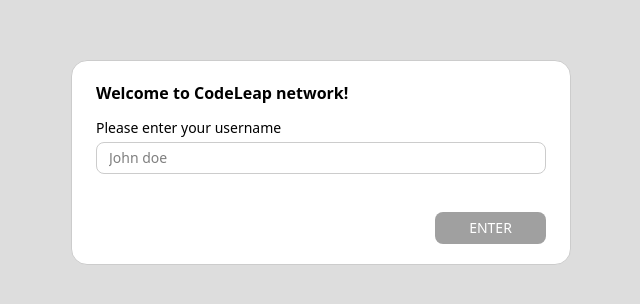
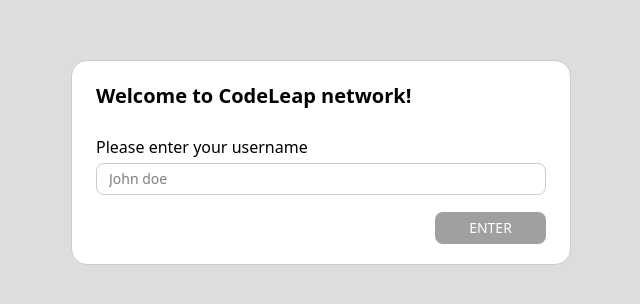
Before and after one commit to LeonardoSantosBR/codeleap-frontend-challenge, a React (Vite) app: page / in a window 1280 px wide. Shown: the part 238-542 px from the top of the page, without its empty margins (319-959 px from the left). Built offline with nearby package versions, Linux system fonts and the light colour scheme; no server answers.

Commit message:
feat: icones de acordo com figma

```diff
--- a/src/components/posts/postcard.tsx
+++ b/src/components/posts/postcard.tsx
@@ -1,4 +1,6 @@
 import type { Post } from "../../types/create-post-payload";
+import editIcon from "../../assets/icons/bx_bx-edit.png";
+import deleteIcon from "../../assets/icons/ic_baseline-delete-forever.png";
 
 export function PostCard({ post }: { post: Post }) {
   const username = localStorage.getItem("username");
@@ -11,16 +13,18 @@
 
         {isOwner && (
           <div className="flex gap-3">
-            <button>✏️</button>
-            <button>🗑️</button>
+            <button>
+              <img src={deleteIcon} alt="Delete post" className="w-6 h-6" />
+            </button>
+            <button>
+              <img src={editIcon} alt="Edit post" className="w-6 h-6" />
+            </button>
           </div>
         )}
       </div>
 
       <div className="p-4">
-        <p className="text-sm text-gray-600 mb-2">
-          @{post.username}
-        </p>
+        <p className="text-sm text-gray-600 mb-2">@{post.username}</p>
         <p className="text-sm">{post.content}</p>
       </div>
     </div>
--- a/src/pages/signup.tsx
+++ b/src/pages/signup.tsx
@@ -34,11 +34,11 @@
         "
       >
         <div>
-          <h1 className="text-[16px] font-semibold text-black">
+          <h1 className="text-[20px] font-black text-black pb-3">
             Welcome to CodeLeap network!
           </h1>
 
-          <label className="block mt-3 text-[14px] text-black">
+          <label className="block mt-3 text-[16px] text-black">
             Please enter your username
           </label>
 
```
Also changed, not shown: src/assets/icons/bx_bx-edit.png (added), src/assets/icons/ic_baseline-delete-forever.png (added).
